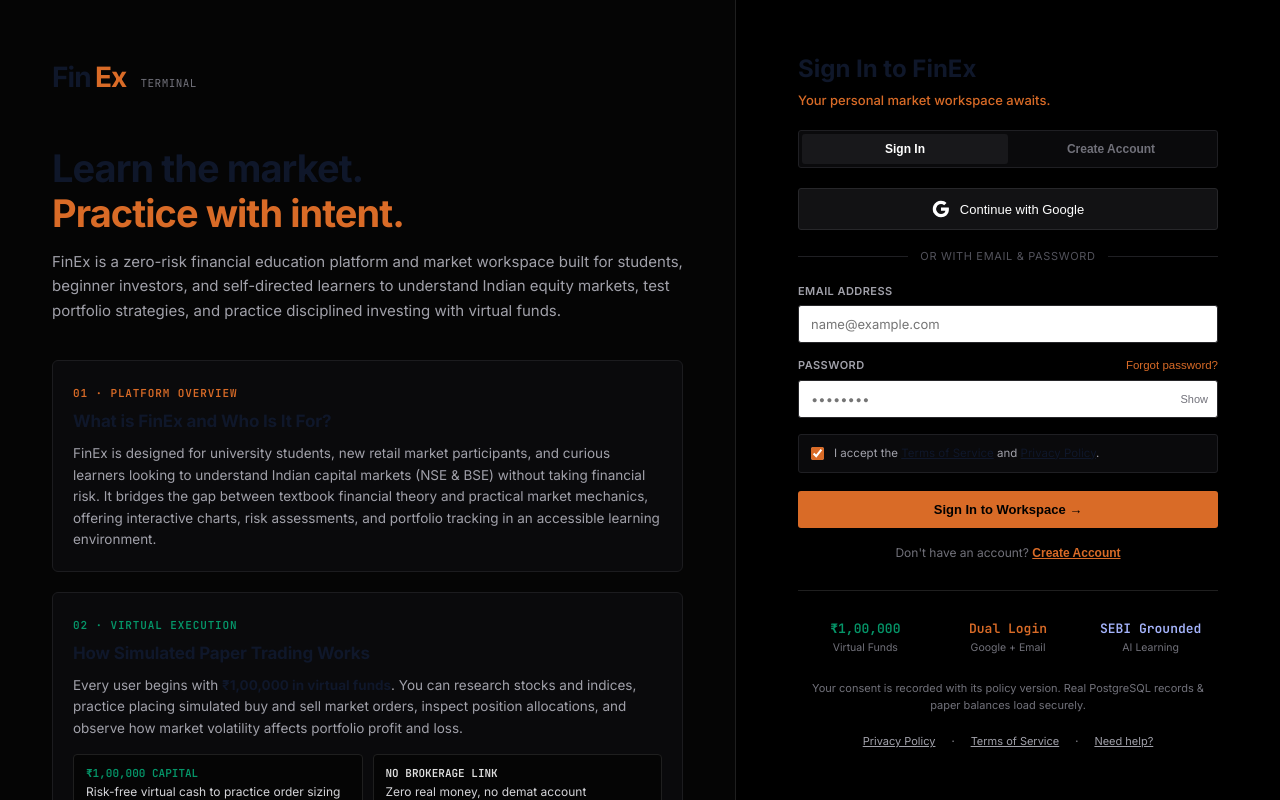
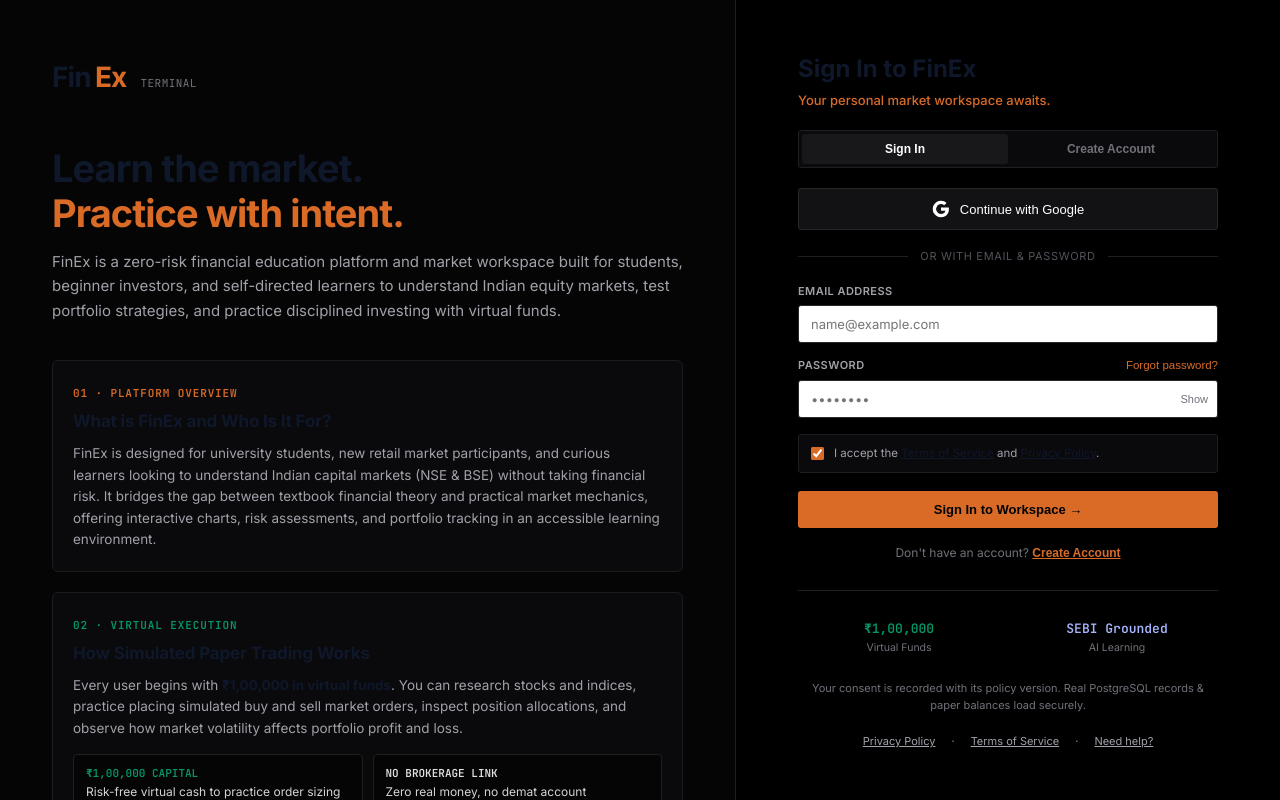
Before and after one commit to shivrajdhote4452/finex.final, a React (Vite) app in the folder web/: page /#overview in a window 1280 px wide. Built offline with nearby package versions, Linux system fonts and the light colour scheme; no server answers.

Commit message:
style(web): remove dual login badge and balance remaining platform pillar labels (#44)
Co-authored-by: Shivraj Dhote <shivraj.dhote@finex.internal>

```diff
--- a/web/src/pages/WelcomeScreen.tsx
+++ b/web/src/pages/WelcomeScreen.tsx
@@ -1293,15 +1293,15 @@ export const WelcomeScreen: React.FC<WelcomeScreenProps> = ({
           <div
             style={{
               display: 'grid',
-              gridTemplateColumns: 'repeat(3, 1fr)',
-              gap: '8px',
+              gridTemplateColumns: 'repeat(2, 1fr)',
+              gap: '16px',
               marginTop: '28px',
               paddingTop: '20px',
               borderTop: '1px solid #1F1F1F',
               textAlign: 'center',
             }}
           >
-            <div style={{ padding: '8px 4px' }}>
+            <div style={{ padding: '8px 12px' }}>
               <div style={{ fontSize: '13px', fontWeight: 700, color: 'var(--color-positive)', fontFamily: 'var(--font-mono)' }}>
                 ₹1,00,000
               </div>
@@ -1309,15 +1309,7 @@ export const WelcomeScreen: React.FC<WelcomeScreenProps> = ({
                 Virtual Funds
               </div>
             </div>
-            <div style={{ padding: '8px 4px' }}>
-              <div style={{ fontSize: '13px', fontWeight: 700, color: 'var(--color-action)', fontFamily: 'var(--font-mono)' }}>
-                Dual Login
-              </div>
-              <div style={{ fontSize: '10.5px', color: '#71717A', marginTop: '2px' }}>
-                Google + Email
-              </div>
-            </div>
-            <div style={{ padding: '8px 4px' }}>
+            <div style={{ padding: '8px 12px' }}>
               <div style={{ fontSize: '13px', fontWeight: 700, color: '#A5B4FC', fontFamily: 'var(--font-mono)' }}>
                 SEBI Grounded
               </div>
```
